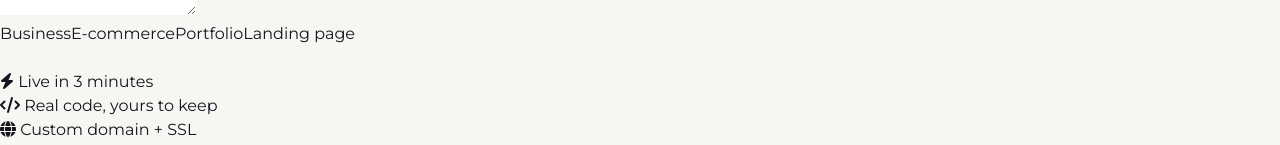
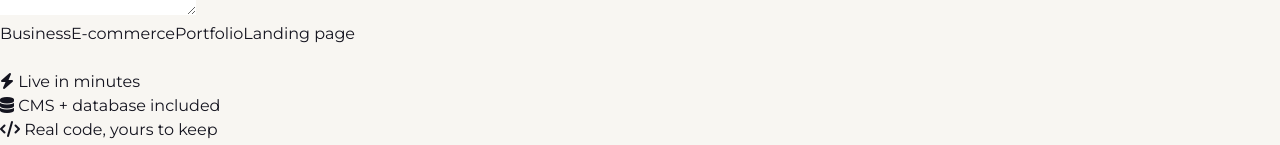
Before and after one commit to AndrewSaka/nextjs-sitenow.ai, a Next.js app: page /staging in a window 1280 px wide. Shown: the part 802-947 px from the top of the page. Built offline with nearby package versions, Linux system fonts and the light colour scheme.

Commit message:
feat: update copy

```diff
--- a/src/app/staging/staging.css
+++ b/src/app/staging/staging.css
@@ -316,7 +316,7 @@
 }
 .sn-bento-tile:hover { transform: translateY(-4px) rotate(-0.3deg); }
 .sn-bento-tile h3 { font-size:clamp(26px, 3vw, 38px); font-weight:900; letter-spacing:-0.025em; margin:0 0 10px; line-height:1.0; }
-.sn-bento-tile p { font-size:14px; line-height:1.55; margin:0; max-width:320px; }
+.sn-bento-tile p { font-size:14px; line-height:1.55; margin:0; max-width:420px; }
 
 .bt-describe { grid-column: 1 / 2; grid-row: 1 / 2; background: hsl(258 50% 94%); color:#14151f; }
 .sn-bento-tile.bt-describe p { color:hsl(240 20% 18%) !important; font-weight:500; }
--- a/src/components/staging/sn-hero.tsx
+++ b/src/components/staging/sn-hero.tsx
@@ -60,11 +60,11 @@ const SnHero = () => {
         </p>
         <AiBuilderMock />
         <div className="sn-hero-meta">
-          <div className="sn-hero-meta-item"><i className="fa-solid fa-bolt" /> Live in 3 minutes</div>
+          <div className="sn-hero-meta-item"><i className="fa-solid fa-bolt" /> Live in minutes</div>
+          <div className="sn-hero-meta-sep" />
+          <div className="sn-hero-meta-item"><i className="fa-solid fa-database" /> CMS + database included</div>
           <div className="sn-hero-meta-sep" />
           <div className="sn-hero-meta-item"><i className="fa-solid fa-code" /> Real code, yours to keep</div>
-          <div className="sn-hero-meta-sep" />
-          <div className="sn-hero-meta-item"><i className="fa-solid fa-globe" /> Custom domain + SSL</div>
         </div>
       </div>
     </section>
--- a/src/components/staging/sn-meet.tsx
+++ b/src/components/staging/sn-meet.tsx
@@ -16,7 +16,7 @@ const SnMeet = () => {
           <div className="sn-bento-tile bt-describe">
             <span className="sn-bento-badge">01 · Describe</span>
             <h3>Just tell the AI what you need.</h3>
-            <p>A sentence or two. We&apos;ll handle the rest — structure, copy, imagery, layout.</p>
+            <p>A sentence or two. We&apos;ll handle the rest — structure, copy, imagery, layout, CMS, and database.</p>
             <div className="bt-describe-bp-row" aria-hidden="true">
               {/* Wireframe 1: Landing */}
               <svg className="bt-bp" viewBox="0 0 220 170" fill="none">
```
